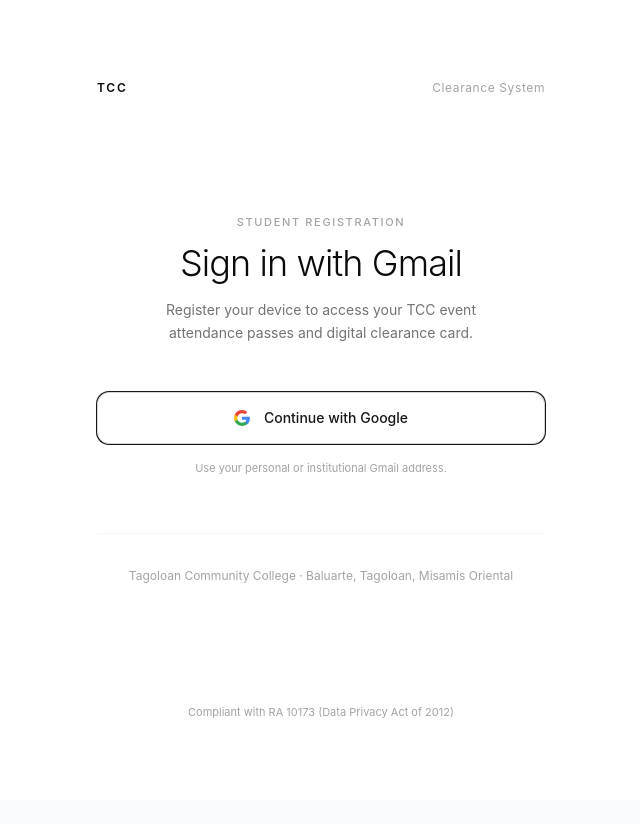
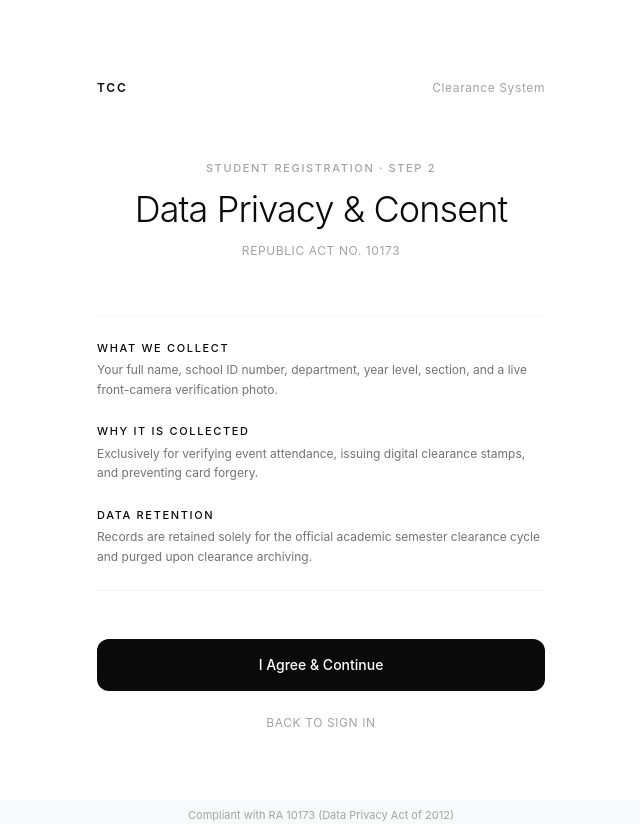
Before and after one commit to motaschristian9-jpg/tcc-clearance-v2, a React (Vite) app: page / in a window 1280 px wide. Both pictures are taken after a click on the button "Continue with Google". Shown: the whole page, without its empty margins (319-959 px from the left). Before the commit the page ends 800 px from the top, so only its background shows below. Built offline with nearby package versions, Linux system fonts and the light colour scheme.

Commit message:
feat(ui): add super minimalist step 2 Data Privacy & Consent screen

```diff
--- a/src/App.tsx
+++ b/src/App.tsx
@@ -1,6 +1,9 @@
-import React from 'react';
+import React, { useState } from 'react';
 
 export const App: React.FC = () => {
+  // Simple visual screen state: 'signin' -> 'consent'
+  const [currentScreen, setCurrentScreen] = useState<'signin' | 'consent'>('signin');
+
   return (
     <div className="min-h-screen bg-white text-neutral-900 flex flex-col justify-between px-6 py-12 sm:py-20 sm:px-12 selection:bg-neutral-900 selection:text-white">
       {/* Top Header - Pure whitespace with quiet institutional branding */}
@@ -13,12 +16,12 @@ export const App: React.FC = () => {
         </span>
       </header>
 
-      {/* Main Center Stage - Abundant white space, single task focus */}
+      {/* SCREEN 1: SIGN IN WITH GMAIL */}
+      {currentScreen === 'signin' && (
         <main className="max-w-md mx-auto w-full my-auto py-16 flex flex-col items-center text-center">
-        {/* Subtitle & Title */}
           <div className="space-y-3 mb-12">
             <span className="text-[11px] font-medium tracking-widest uppercase text-neutral-400 block">
-            Student Registration
+              Student Registration · Step 1
             </span>
             <h1 className="text-3xl sm:text-4xl font-light text-neutral-950 tracking-tight leading-tight">
               Sign in with Gmail
@@ -28,10 +31,10 @@ export const App: React.FC = () => {
             </p>
           </div>
 
-        {/* Action-First: Continue with Google Button (≥48px touch target, clean minimal border) */}
           <div className="w-full space-y-4">
             <button
               type="button"
+              onClick={() => setCurrentScreen('consent')}
               className="w-full h-13 min-h-[52px] px-6 bg-white hover:bg-neutral-50 active:bg-neutral-100 border border-neutral-300 hover:border-neutral-900 text-neutral-900 font-medium text-sm rounded-xl transition-all duration-150 flex items-center justify-center gap-3.5 select-none focus:outline-none focus:ring-1 focus:ring-neutral-900 cursor-pointer"
             >
               {/* Google SVG Icon */}
@@ -56,19 +59,83 @@ export const App: React.FC = () => {
               <span>Continue with Google</span>
             </button>
 
-          {/* Quiet Guidance */}
             <p className="text-[11px] text-neutral-400 font-normal leading-normal">
               Use your personal or institutional Gmail address.
             </p>
           </div>
 
-        {/* Minimal Information Note */}
           <div className="mt-14 pt-8 border-t border-neutral-100 w-full text-center">
             <p className="text-xs text-neutral-400 font-normal leading-relaxed">
               Tagoloan Community College · Baluarte, Tagoloan, Misamis Oriental
             </p>
           </div>
         </main>
+      )}
+
+      {/* SCREEN 2: DATA PRIVACY & CONSENT (RA 10173) */}
+      {currentScreen === 'consent' && (
+        <main className="max-w-md mx-auto w-full my-auto py-16 flex flex-col items-center text-center">
+          <div className="space-y-3 mb-10">
+            <span className="text-[11px] font-medium tracking-widest uppercase text-neutral-400 block">
+              Student Registration · Step 2
+            </span>
+            <h1 className="text-3xl sm:text-4xl font-light text-neutral-950 tracking-tight leading-tight">
+              Data Privacy & Consent
+            </h1>
+            <p className="text-xs text-neutral-400 uppercase tracking-wider pt-0.5">
+              Republic Act No. 10173
+            </p>
+          </div>
+
+          {/* Minimalist 3-part disclosure with ample whitespace */}
+          <div className="w-full text-left space-y-6 my-4 py-6 border-y border-neutral-100">
+            <div className="space-y-1">
+              <span className="text-[11px] font-medium tracking-widest uppercase text-neutral-950 block">
+                What we collect
+              </span>
+              <p className="text-xs text-neutral-500 font-normal leading-relaxed">
+                Your full name, school ID number, department, year level, section, and a live front-camera verification photo.
+              </p>
+            </div>
+
+            <div className="space-y-1">
+              <span className="text-[11px] font-medium tracking-widest uppercase text-neutral-950 block">
+                Why it is collected
+              </span>
+              <p className="text-xs text-neutral-500 font-normal leading-relaxed">
+                Exclusively for verifying event attendance, issuing digital clearance stamps, and preventing card forgery.
+              </p>
+            </div>
+
+            <div className="space-y-1">
+              <span className="text-[11px] font-medium tracking-widest uppercase text-neutral-950 block">
+                Data retention
+              </span>
+              <p className="text-xs text-neutral-500 font-normal leading-relaxed">
+                Records are retained solely for the official academic semester clearance cycle and purged upon clearance archiving.
+              </p>
+            </div>
+          </div>
+
+          {/* Action buttons with generous touch target */}
+          <div className="w-full space-y-3 mt-8">
+            <button
+              type="button"
+              className="w-full h-13 min-h-[52px] px-6 bg-neutral-950 hover:bg-neutral-800 active:bg-neutral-900 text-white font-medium text-sm rounded-xl transition-all duration-150 flex items-center justify-center select-none cursor-pointer"
+            >
+              I Agree & Continue
+            </button>
+
+            <button
+              type="button"
+              onClick={() => setCurrentScreen('signin')}
+              className="w-full py-3 text-xs text-neutral-400 hover:text-neutral-900 transition-colors uppercase tracking-wider font-normal cursor-pointer"
+            >
+              Back to Sign In
+            </button>
+          </div>
+        </main>
+      )}
 
       {/* Subtle, Quiet Footer with Privacy Reference */}
       <footer className="max-w-md mx-auto w-full text-center">
```
Lines whose indentation alone changed are shown as unchanged.
